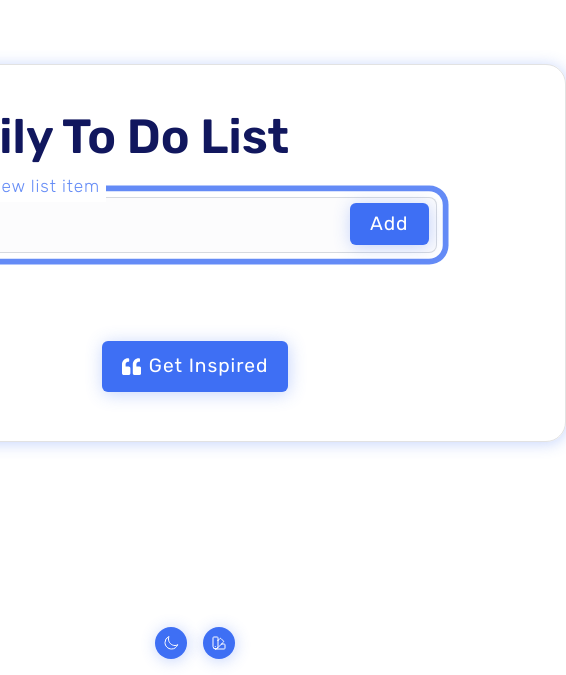
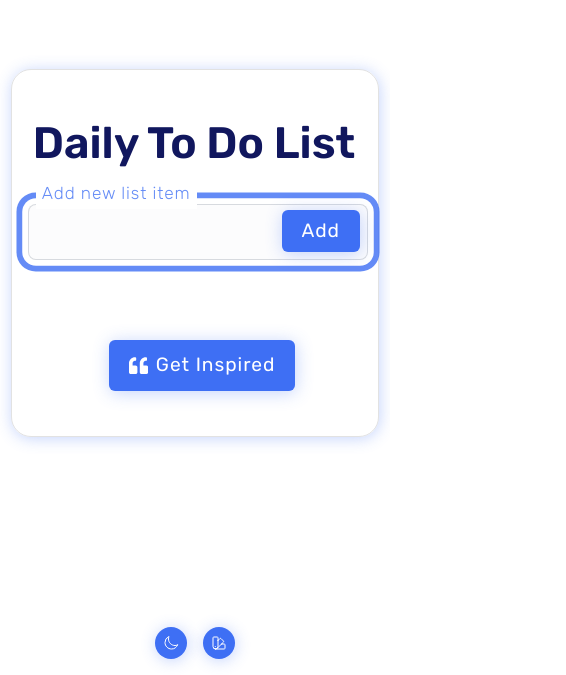
Before and after one commit to agni-tejas/Next.js-Todo-List, a Next.js app: page / in a window 390 px wide. Shown: the part 169-844 px from the top of the page, 566 px wide, since content can reach past the window. Built offline with nearby package versions, Linux system fonts and the light colour scheme.

Commit message:
Added responsive design wherever design breaks

```diff
--- a/app/_components/CustomForm.js
+++ b/app/_components/CustomForm.js
@@ -17,11 +17,11 @@ const CustomForm = ({ addTask }) => {
 
   return (
     <form className="flex gap-4 text-customSize" onSubmit={handleFormSubmit}>
-      <div className="grow shrink basis-full relative grid gap-1">
+      <div className="ml-2 md:ml-0 grow shrink basis-full relative grid gap-1">
         <input
           type="text"
           id="task"
-          className="input max-w-full p-2 pr-24 rounded-[0.5rem] outline-none h-14 bg-muted"
+          className="input w-[340px] md:w-[638px] p-2 pr-24 rounded-[0.5rem] outline-none h-14 bg-muted"
           value={task}
           onInput={(e) => setTask(e.target.value)}
           required
--- a/app/_components/FilterSortControls.js
+++ b/app/_components/FilterSortControls.js
@@ -5,7 +5,7 @@ export default function FilterSortControls({
   setSort,
 }) {
   return (
-    <div className="fade-in show flex justify-end gap-2">
+    <div className="fade-in show flex justify-end gap-2 md:w-[638px] w-[340px]">
       <select
         onChange={(e) => setFilter(e.target.value)}
         className="p-2 border-[0.05em] border-solid border-[#a2a2a250] text-xs rounded-md"
--- a/app/_components/TaskActions.js
+++ b/app/_components/TaskActions.js
@@ -9,7 +9,7 @@ export default function TaskActions({
   clearAllTasks,
 }) {
   return (
-    <div className="flex justify-between pt-2 border-t">
+    <div className="flex justify-between pt-2 border-t md:w-[638px] w-[350px]">
       <span className="text-[#B1BACB] text-lg font-medium">
         {filteredTasks.length} items
       </span>
--- a/app/_components/TaskItem.js
+++ b/app/_components/TaskItem.js
@@ -22,7 +22,7 @@ const TaskItem = ({
   };
 
   return (
-    <li className="flex items-center justify-between gap-[0.5em] text-[1.8rem] border-b-[0.5px] border-[#a2a2a250] p-[0.6em] h-[3.2rem]">
+    <li className="flex items-center justify-between gap-[0.5em] text-[1.8rem] border-b-[0.5px] border-[#a2a2a250] p-[0.6em] h-[3.2rem] w-[350px] md:w-[638px]  ">
       <div className="flex items-center gap-[0.5em]">
         <input
           type="checkbox"
--- a/app/_components/TaskList.js
+++ b/app/_components/TaskList.js
@@ -12,7 +12,7 @@ const TaskList = ({
   return (
     <>
       {tasks.length > 0 && (
-        <div className="h-[220px] overflow-y-auto custom-scrollbar">
+        <div className="md:h-[220px] h-[290px] overflow-y-auto custom-scrollbar">
           <ul className="grid list-none">
             {tasks.map((task) => (
               <TaskItem
--- a/app/page.js
+++ b/app/page.js
@@ -6,12 +6,12 @@ export default function Home() {
   return (
     <div
       className={
-        " pt-[3rem] pb-[2rem] px-[7rem] shadow-[0.05em_0.1em_0.9em_hsl(var(--accent)_/_0.3),_0_0_0_-0.1em_hsl(var(--bg)),_0_0_0_-0.2em_hsl(var(--accent))] border-[0.05em] border-solid border-[#a2a2a250] mx-auto grid gap-8 rounded-[20px] max-h-[80rem] w-[54rem]"
+        " md:pt-[3rem] pt-10 md:pb-[2rem] pb-7 pl-2  md:px-[7rem] shadow-[0.05em_0.1em_0.9em_hsl(var(--accent)_/_0.3),_0_0_0_-0.1em_hsl(var(--bg)),_0_0_0_-0.2em_hsl(var(--accent))] border-[0.05em] border-solid border-[#a2a2a250] mx-auto grid md:gap-8 gap-6 rounded-[20px] md:max-h-[40rem] max-h-[70rem] w-[23rem] md:w-[54rem]"
       }
     >
       <header>
         <ToastContainer position="top-right" autoClose={3000} />
-        <h1 className="text-5xl font-semibold mb-1 text-headColor">
+        <h1 className="md:text-5xl text-[44px] md:text-left text-center pr-4 font-semibold mb-1 text-headColor">
           Daily To Do List
         </h1>
       </header>
```
